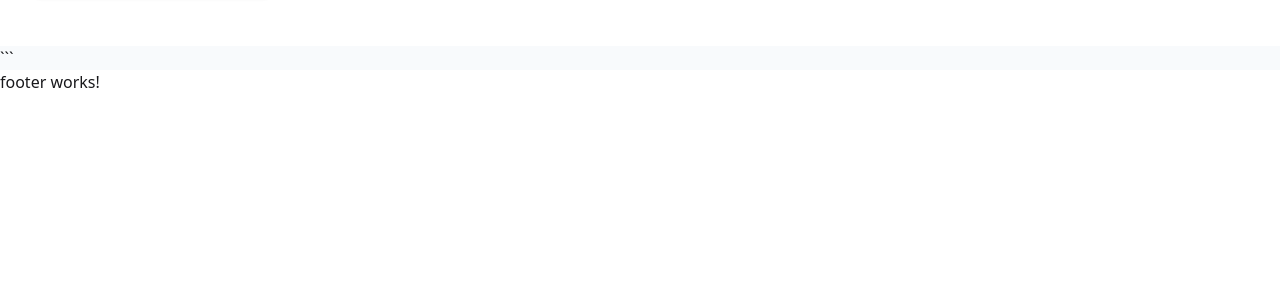
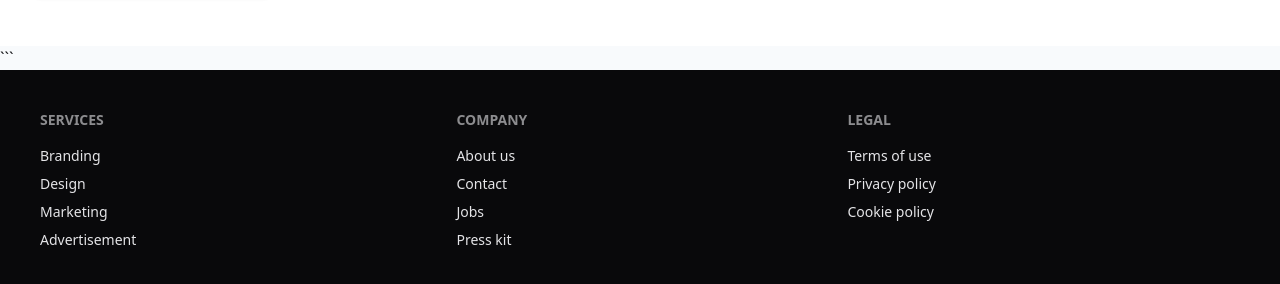
Before and after one commit to vixello/event-ticket-platform-frontend, an Angular app: page /events in a window 1280 px wide. Shown: the part 898-1182 px from the top of the page. Before the commit the page ends 992 px from the top, so only its background shows below. Built offline with nearby package versions, Linux system fonts and the light colour scheme.

Commit message:
feat(layout): add footer layout template

```diff
--- a/src/app/shared/components/footer/footer.html
+++ b/src/app/shared/components/footer/footer.html
@@ -1 +1,22 @@
-<p>footer works!</p>
+<footer class="footer sm:footer-horizontal bg-neutral text-neutral-content p-10">
+  <nav>
+    <h6 class="footer-title">Services</h6>
+    <a class="link link-hover">Branding</a>
+    <a class="link link-hover">Design</a>
+    <a class="link link-hover">Marketing</a>
+    <a class="link link-hover">Advertisement</a>
+  </nav>
+  <nav>
+    <h6 class="footer-title">Company</h6>
+    <a class="link link-hover">About us</a>
+    <a class="link link-hover">Contact</a>
+    <a class="link link-hover">Jobs</a>
+    <a class="link link-hover">Press kit</a>
+  </nav>
+  <nav>
+    <h6 class="footer-title">Legal</h6>
+    <a class="link link-hover">Terms of use</a>
+    <a class="link link-hover">Privacy policy</a>
+    <a class="link link-hover">Cookie policy</a>
+  </nav>
+</footer>
```
